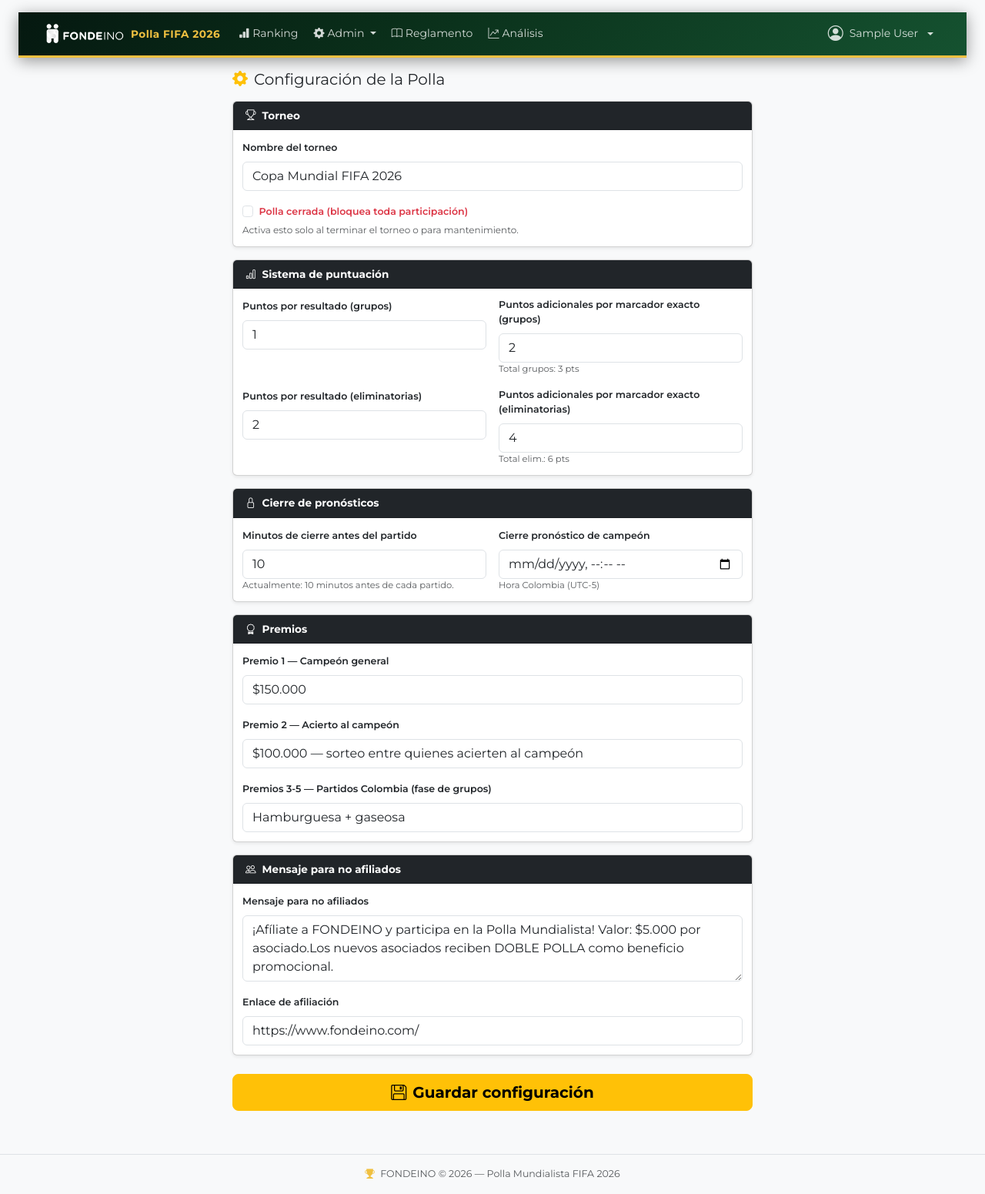
After one commit to Pablo-app-developer/Matriz_score_crediticio_fondeino, a Django app: page /polla/admin/configuracion/ in a window 1280 px wide. The commit adds this page. Shown: the whole page at 77% size. Run offline with Django 4.2, Linux system fonts and the light colour scheme; the visitor is signed in with stand-in values (Sample User, id 1); data comes from the database, SQL or seed files in the repository; data that the repository does not hold is empty.

Commit message:
Polla: agregar vista de configuración con template propio
- Vista admin_configuracion con ModelForm completo de ConfiguracionPolla
- Template configuracion_polla.html con secciones: torneo, puntos,
  cierre pronósticos (incluye minutos_cierre), premios y afiliación
- URL /polla/admin/configuracion/
- Enlace "Configuración" en menú Admin del navbar

Co-Authored-By: Claude Sonnet 4.6 <noreply@anthropic.com>

```diff
--- a/apps/polla/forms.py
+++ b/apps/polla/forms.py
@@ -159,6 +159,62 @@ class AfiliadoManualForm(forms.ModelForm):
         }
 
 
+class ConfiguracionPollaForm(forms.ModelForm):
+    class Meta:
+        from .models import ConfiguracionPolla
+        model = ConfiguracionPolla
+        fields = [
+            'nombre_torneo',
+            'pts_resultado_grupos', 'pts_marcador_grupos',
+            'pts_resultado_eliminatoria', 'pts_marcador_eliminatoria',
+            'minutos_cierre_pronosticos',
+            'premios_top5_general', 'premio_campeon_sorteo', 'premios_top5_grupos',
+            'fecha_cierre_pronostico_campeon',
+            'mensaje_no_afiliado', 'enlace_afiliacion',
+            'polla_cerrada',
+        ]
+        widgets = {
+            'nombre_torneo': forms.TextInput(attrs={'class': 'form-control'}),
+            'pts_resultado_grupos': forms.NumberInput(attrs={'class': 'form-control', 'min': 0}),
+            'pts_marcador_grupos': forms.NumberInput(attrs={'class': 'form-control', 'min': 0}),
+            'pts_resultado_eliminatoria': forms.NumberInput(attrs={'class': 'form-control', 'min': 0}),
+            'pts_marcador_eliminatoria': forms.NumberInput(attrs={'class': 'form-control', 'min': 0}),
+            'minutos_cierre_pronosticos': forms.NumberInput(attrs={'class': 'form-control', 'min': 0, 'max': 60}),
+            'premios_top5_general': forms.TextInput(attrs={'class': 'form-control'}),
+            'premio_campeon_sorteo': forms.TextInput(attrs={'class': 'form-control'}),
+            'premios_top5_grupos': forms.TextInput(attrs={'class': 'form-control'}),
+            'fecha_cierre_pronostico_campeon': forms.DateTimeInput(
+                attrs={'class': 'form-control', 'type': 'datetime-local'},
+                format='%Y-%m-%dT%H:%M',
+            ),
+            'mensaje_no_afiliado': forms.Textarea(attrs={'class': 'form-control', 'rows': 3}),
+            'enlace_afiliacion': forms.URLInput(attrs={'class': 'form-control'}),
+            'polla_cerrada': forms.CheckboxInput(attrs={'class': 'form-check-input'}),
+        }
+        labels = {
+            'nombre_torneo': 'Nombre del torneo',
+            'pts_resultado_grupos': 'Puntos por resultado (grupos)',
+            'pts_marcador_grupos': 'Puntos adicionales por marcador exacto (grupos)',
+            'pts_resultado_eliminatoria': 'Puntos por resultado (eliminatorias)',
+            'pts_marcador_eliminatoria': 'Puntos adicionales por marcador exacto (eliminatorias)',
+            'minutos_cierre_pronosticos': 'Minutos de cierre antes del partido',
+            'premios_top5_general': 'Premio 1 — Campeón general',
+            'premio_campeon_sorteo': 'Premio 2 — Acierto al campeón',
+            'premios_top5_grupos': 'Premios 3-5 — Partidos Colombia (fase de grupos)',
+            'fecha_cierre_pronostico_campeon': 'Cierre pronóstico de campeón',
+            'mensaje_no_afiliado': 'Mensaje para no afiliados',
+            'enlace_afiliacion': 'Enlace de afiliación',
+            'polla_cerrada': 'Polla cerrada (bloquea toda participación)',
+        }
+
+    def __init__(self, *args, **kwargs):
+        super().__init__(*args, **kwargs)
+        if self.instance and self.instance.fecha_cierre_pronostico_campeon:
+            self.initial['fecha_cierre_pronostico_campeon'] = (
+                self.instance.fecha_cierre_pronostico_campeon.strftime('%Y-%m-%dT%H:%M')
+            )
+
+
 class ResultadoPartidoForm(forms.Form):
     goles_local = forms.IntegerField(
         min_value=0, max_value=20,
--- a/apps/polla/urls.py
+++ b/apps/polla/urls.py
@@ -40,4 +40,5 @@ urlpatterns = [
     path('admin/eliminatorias/', views.admin_asignar_eliminatorias, name='admin_asignar_eliminatorias'),
     path('admin/sync-api/', views.admin_sync_api_football, name='admin_sync_api_football'),
     path('admin/autorizaciones/export/', views.admin_export_autorizaciones, name='admin_export_autorizaciones'),
+    path('admin/configuracion/', views.admin_configuracion, name='admin_configuracion'),
 ]
--- a/apps/polla/views.py
+++ b/apps/polla/views.py
@@ -25,6 +25,7 @@ from .forms import (
     ActivarCuentaForm,
     CampeonForm,
     CargarAfiliadosForm,
+    ConfiguracionPollaForm,
     PronosticoForm,
     RegistroPollaForm,
     ResultadoPartidoForm,
@@ -1265,3 +1266,17 @@ def admin_sync_api_football(request):
         'con_id': con_id,
         'total_equipos': total_equipos,
     })
+
+
+@admin_polla_required
+def admin_configuracion(request):
+    config = ConfiguracionPolla.get()
+    form = ConfiguracionPollaForm(request.POST or None, instance=config)
+    if request.method == 'POST' and form.is_valid():
+        form.save()
+        messages.success(request, 'Configuración guardada correctamente.')
+        return redirect('polla:admin_configuracion')
+    return render(request, 'polla/admin/configuracion_polla.html', {
+        'form': form,
+        'config': config,
+    })
--- /dev/null
+++ b/templates/polla/admin/configuracion_polla.html
@@ -0,0 +1,135 @@
+{% extends "polla/base_polla.html" %}
+
+{% block polla_content %}
+<div class="container" style="max-width:700px;">
+
+  <div class="d-flex justify-content-between align-items-center mb-3">
+    <h5 class="mb-0"><i class="bi bi-gear-fill text-warning me-2"></i>Configuración de la Polla</h5>
+  </div>
+
+  <form method="post" novalidate>
+    {% csrf_token %}
+
+    {# ── Torneo ── #}
+    <div class="card shadow-sm mb-3">
+      <div class="card-header fw-bold small py-2 bg-dark text-white">
+        <i class="bi bi-trophy me-2"></i>Torneo
+      </div>
+      <div class="card-body">
+        <div class="mb-3">
+          <label class="form-label small fw-semibold">{{ form.nombre_torneo.label }}</label>
+          {{ form.nombre_torneo }}
+          {% if form.nombre_torneo.errors %}<div class="text-danger small mt-1">{{ form.nombre_torneo.errors }}</div>{% endif %}
+        </div>
+        <div class="mb-0">
+          <div class="form-check">
+            {{ form.polla_cerrada }}
+            <label class="form-check-label small fw-semibold text-danger" for="{{ form.polla_cerrada.id_for_label }}">
+              {{ form.polla_cerrada.label }}
+            </label>
+          </div>
+          <div class="text-muted" style="font-size:.75rem;">Activa esto solo al terminar el torneo o para mantenimiento.</div>
+        </div>
+      </div>
+    </div>
+
+    {# ── Puntos ── #}
+    <div class="card shadow-sm mb-3">
+      <div class="card-header fw-bold small py-2 bg-dark text-white">
+        <i class="bi bi-bar-chart me-2"></i>Sistema de puntuación
+      </div>
+      <div class="card-body">
+        <div class="row g-3">
+          <div class="col-6">
+            <label class="form-label small fw-semibold">{{ form.pts_resultado_grupos.label }}</label>
+            {{ form.pts_resultado_grupos }}
+          </div>
+          <div class="col-6">
+            <label class="form-label small fw-semibold">{{ form.pts_marcador_grupos.label }}</label>
+            {{ form.pts_marcador_grupos }}
+            <div class="text-muted" style="font-size:.72rem;">Total grupos: {{ config.pts_resultado_grupos|add:config.pts_marcador_grupos }} pts</div>
+          </div>
+          <div class="col-6">
+            <label class="form-label small fw-semibold">{{ form.pts_resultado_eliminatoria.label }}</label>
+            {{ form.pts_resultado_eliminatoria }}
+          </div>
+          <div class="col-6">
+            <label class="form-label small fw-semibold">{{ form.pts_marcador_eliminatoria.label }}</label>
+            {{ form.pts_marcador_eliminatoria }}
+            <div class="text-muted" style="font-size:.72rem;">Total elim.: {{ config.pts_resultado_eliminatoria|add:config.pts_marcador_eliminatoria }} pts</div>
+          </div>
+        </div>
+      </div>
+    </div>
+
+    {# ── Cierre pronósticos ── #}
+    <div class="card shadow-sm mb-3">
+      <div class="card-header fw-bold small py-2 bg-dark text-white">
+        <i class="bi bi-lock me-2"></i>Cierre de pronósticos
+      </div>
+      <div class="card-body">
+        <div class="row g-3">
+          <div class="col-6">
+            <label class="form-label small fw-semibold">{{ form.minutos_cierre_pronosticos.label }}</label>
+            {{ form.minutos_cierre_pronosticos }}
+            <div class="text-muted" style="font-size:.72rem;">Actualmente: {{ config.minutos_cierre_pronosticos }} minutos antes de cada partido.</div>
+            {% if form.minutos_cierre_pronosticos.errors %}<div class="text-danger small mt-1">{{ form.minutos_cierre_pronosticos.errors }}</div>{% endif %}
+          </div>
+          <div class="col-6">
+            <label class="form-label small fw-semibold">{{ form.fecha_cierre_pronostico_campeon.label }}</label>
+            {{ form.fecha_cierre_pronostico_campeon }}
+            <div class="text-muted" style="font-size:.72rem;">Hora Colombia (UTC-5)</div>
+            {% if form.fecha_cierre_pronostico_campeon.errors %}<div class="text-danger small mt-1">{{ form.fecha_cierre_pronostico_campeon.errors }}</div>{% endif %}
+          </div>
+        </div>
+      </div>
+    </div>
+
+    {# ── Premios ── #}
+    <div class="card shadow-sm mb-3">
+      <div class="card-header fw-bold small py-2 bg-dark text-white">
+        <i class="bi bi-award me-2"></i>Premios
+      </div>
+      <div class="card-body">
+        <div class="mb-3">
+          <label class="form-label small fw-semibold">{{ form.premios_top5_general.label }}</label>
+          {{ form.premios_top5_general }}
+        </div>
+        <div class="mb-3">
+          <label class="form-label small fw-semibold">{{ form.premio_campeon_sorteo.label }}</label>
+          {{ form.premio_campeon_sorteo }}
+        </div>
+        <div class="mb-0">
+          <label class="form-label small fw-semibold">{{ form.premios_top5_grupos.label }}</label>
+          {{ form.premios_top5_grupos }}
+        </div>
+      </div>
+    </div>
+
+    {# ── Afiliación ── #}
+    <div class="card shadow-sm mb-4">
+      <div class="card-header fw-bold small py-2 bg-dark text-white">
+        <i class="bi bi-people me-2"></i>Mensaje para no afiliados
+      </div>
+      <div class="card-body">
+        <div class="mb-3">
+          <label class="form-label small fw-semibold">{{ form.mensaje_no_afiliado.label }}</label>
+          {{ form.mensaje_no_afiliado }}
+        </div>
+        <div class="mb-0">
+          <label class="form-label small fw-semibold">{{ form.enlace_afiliacion.label }}</label>
+          {{ form.enlace_afiliacion }}
+          {% if form.enlace_afiliacion.errors %}<div class="text-danger small mt-1">{{ form.enlace_afiliacion.errors }}</div>{% endif %}
+        </div>
+      </div>
+    </div>
+
+    <div class="d-grid">
+      <button type="submit" class="btn btn-warning fw-bold btn-lg">
+        <i class="bi bi-floppy me-2"></i>Guardar configuración
+      </button>
+    </div>
+
+  </form>
+</div>
+{% endblock %}
--- a/templates/polla/base_polla.html
+++ b/templates/polla/base_polla.html
@@ -68,6 +68,8 @@
                 <i class="bi bi-graph-up me-2"></i>Reporte</a></li>
               <li><a class="dropdown-item text-success fw-semibold" href="{% url 'polla:admin_export_autorizaciones' %}">
                 <i class="bi bi-download me-2"></i>Descargar autorizaciones CSV</a></li>
+              <li><a class="dropdown-item text-warning fw-semibold" href="{% url 'polla:admin_configuracion' %}">
+                <i class="bi bi-sliders me-2"></i>Configuración</a></li>
               <li><hr class="dropdown-divider my-1"></li>
               <li><a class="dropdown-item text-info fw-semibold" href="{% url 'polla:admin_asignar_eliminatorias' %}">
                 <i class="bi bi-diagram-3 me-2"></i>Equipos Eliminatorias</a></li>
```
